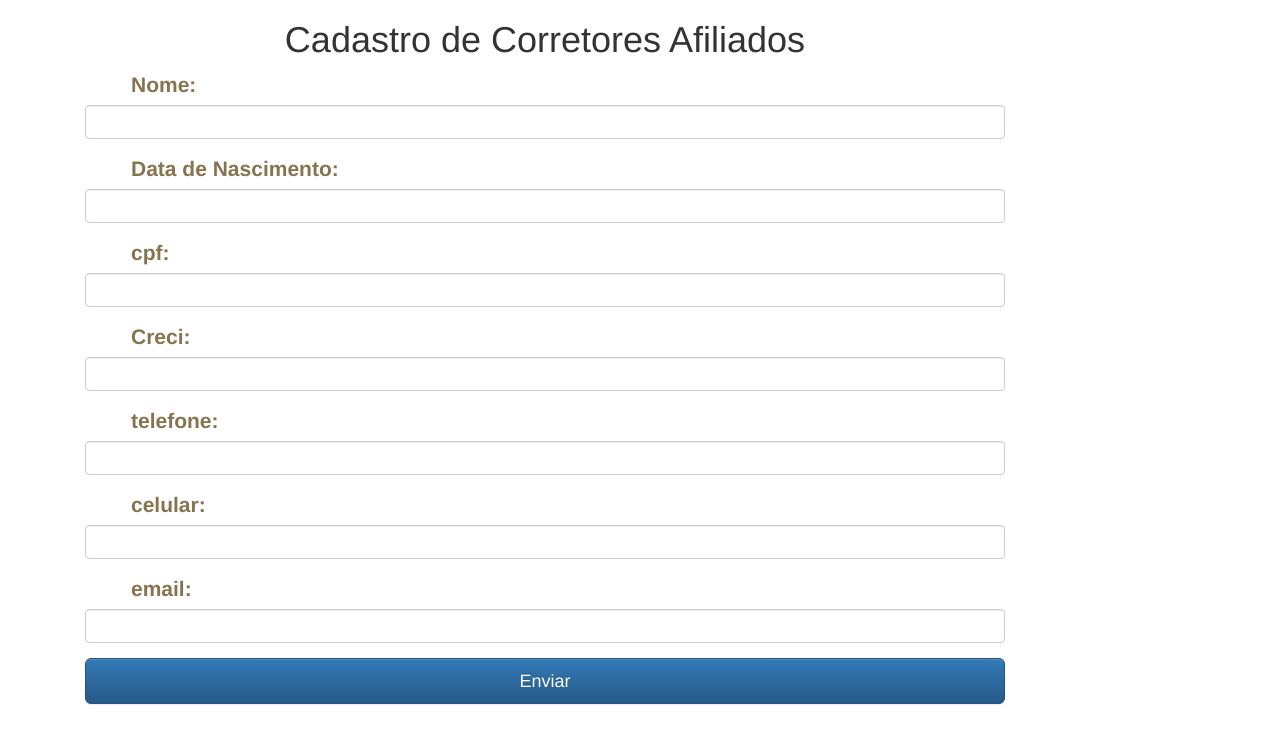
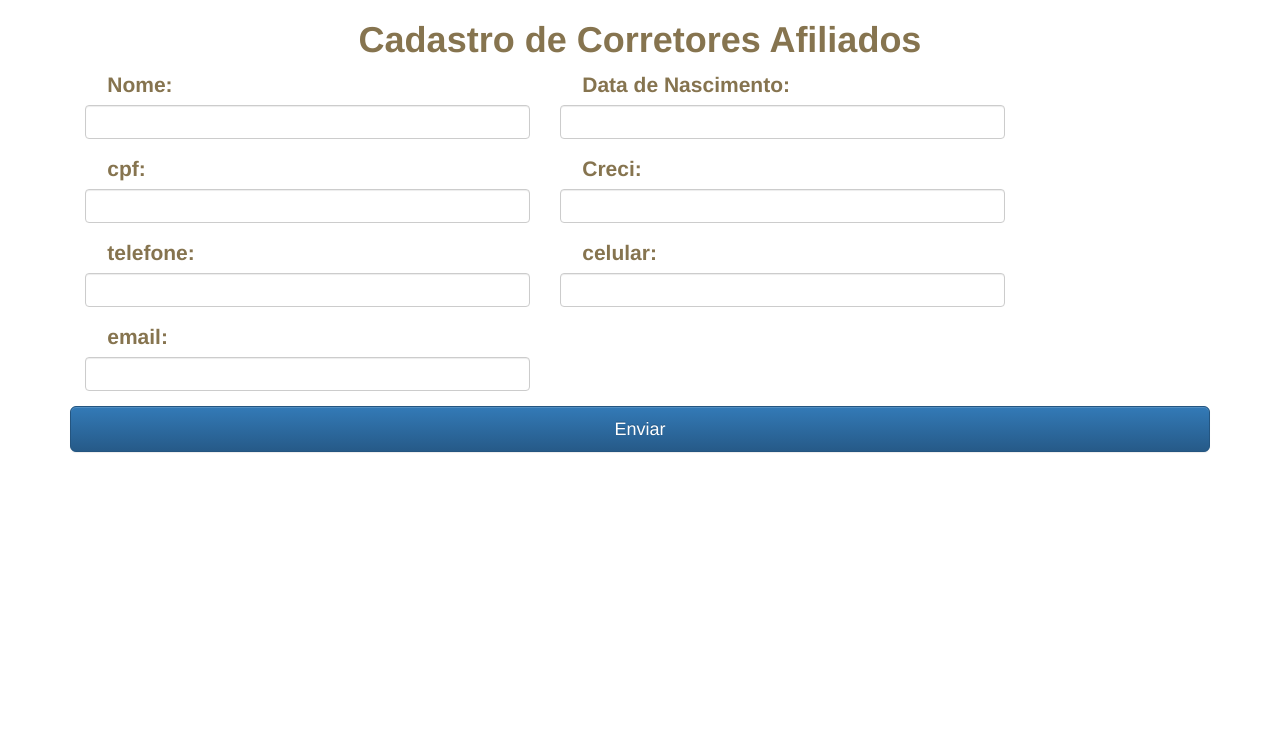
Before and after one commit to fabiaano-teichmann/fvnb, a Django app: page /imobiliaria/corretor/new in a window 1280 px wide. Shown: the top 744 px of the page. Run offline with Django 3.2, Linux system fonts and the light colour scheme; some libraries are stand-ins or nearby versions.

Commit message:
reformulação dos formulários

```diff
--- a/canal_corretor/forms.py
+++ b/canal_corretor/forms.py
@@ -10,8 +10,23 @@ class CorretorForm(forms.ModelForm):
 		fields = ["nome", "nasc", "cpf", "creci",
 		 "telefone", "email", "site", "phone",
 		 "endereco", "cep" ,"cidade",  "email",
-		  "estado"
+		 "estado"
 		  ]
+		widgets = {
+			"nome":forms.TextInput(attrs ={'class': 'form-control'}),
+		  	"nasc" :forms.DateInput(attrs ={'class': 'form-control'}),
+		  	"cpf"	:forms.TextInput(attrs ={'class': 'form-control'}),
+		  	"creci" :forms.TextInput(attrs ={'class': 'form-control'}),
+		  	"telefone" :forms.TextInput(attrs ={'class': 'form-control'}),
+		  	"email" :forms.TextInput(attrs ={'class': 'form-control'}),
+		  	"site" :forms.URLInput(attrs ={'class': 'form-control'}),
+		  	"phone" :forms.TextInput(attrs ={'class': 'form-control'}),
+		  	"endereco":forms.TextInput(attrs ={'class': 'form-control'}),
+		  	"cep" :forms.TextInput(attrs ={'class': 'form-control'}),
+		  	"cidade" :forms.TextInput(attrs ={'class': 'form-control'}),
+		  	"email" :forms.EmailInput(attrs ={'class': 'form-control'}),
+		  	"estado":forms.Select(attrs ={'class': 'form-control'}),
+		  }
 
 #IMOBILIARIA
 class ImobiliariaForm(forms.ModelForm):
--- a/canal_corretor/models.py
+++ b/canal_corretor/models.py
@@ -58,7 +58,7 @@ class Corretor(models.Model):
 	endereco = models.CharField(max_length=254, verbose_name='Endereço *:',blank=False )
 	bairro = models.CharField(verbose_name='Bairro*:',max_length=100,blank=False)
 	cidade = models.CharField(verbose_name='Cidade*:',blank=False,max_length=200)
-	cep = models.CharField(verbose_name=' Cep*:', blank=False, max_length=16)
+	cep = models.CharField(verbose_name=' Cep*:', blank=True, max_length=16)
 	estado = models.CharField(max_length=100, choices=estado, blank=False, verbose_name='Estado*:' )
 	ativacao = models.CharField(max_length=10, choices=status_user, blank=True, default=1)
 	create_date = models.DateTimeField('Data de criação',default=timezone.now)
@@ -107,7 +107,7 @@ class Imobiliaria(models.Model):
 	resp = models.CharField(verbose_name='Corretor Resposável*:', blank=False, max_length=150)
 	email_resp = models.CharField("Email do Responsável:", max_length=200)
 	cpf = models.CharField(verbose_name='CPF *: ', blank=False, max_length=16)
-	creci_f =  models.CharField(verbose_name=' Creci Físico *: ', blank=False, max_length=12)
+	creci_f =  models.CharField(verbose_name=' Creci Físico *: ', blank=True, max_length=12)
 	ativacao = models.CharField(max_length=10, choices=status_user, blank=True, default=1)
 	create_date = models.DateTimeField('Data de criação',default=timezone.now)
 	def __str__(self):
--- a/canal_corretor/templates/canal_corretor/base.html
+++ b/canal_corretor/templates/canal_corretor/base.html
@@ -13,6 +13,7 @@
 <body>
 	<div>
 		<div class="container">
+		<div class="row">
 
 			<!-- Pagina de cadastro e de login -->
 			{%block index%} {%endblock index%}
--- a/canal_corretor/templates/canal_corretor/cad_afiliado.html
+++ b/canal_corretor/templates/canal_corretor/cad_afiliado.html
@@ -1,45 +1,44 @@
 {%extends 'canal_corretor/base.html'%}
 {%block cad_afiliado%}
 
+<div class="col-md-12">
 
-<div class="col-md-10 col-md-ofsset-4">
-
-  <h1 align="center"> Cadastro de Corretores Afiliados  </h1>
+  <h1 class="titulo"> Cadastro de Corretores Afiliados  </h1>
 
   <form method="POST" class="form  center-block">
   {% csrf_token %}
-      <div class="form-group">
+      <div class="form-group col-md-5">
         <label>Nome:</label>
         {{form.nome}}
         {{form.mome.error}}
       </div>
-      <div class="form-group">
+      <div class="form-group col-md-5">
         <label>Data de Nascimento:</label>
         {{form.nasc}}
         {{form.nasc.error}}
       </div>
-      <div class="form-group">
+      <div class="form-group col-md-5">
         <label>cpf:</label>
         {{form.cpf}}
         {{form.cpf.error}}
       </div>
-      <div class="form-group">
+      <div class="form-group col-md-5">
         <label>Creci:</label>
         {{form.creci}}
         {{form.creci.error}}
       </div>
 
-      <div class="form-group">
+      <div class="form-group col-md-5">
        <label>telefone:</label>
        {{form.telefone}}
        {{form.telefone.error}}
       </div>
-      <div class="form-group">
+      <div class="form-group col-md-5">
         <label>celular:</label>
         {{form.phone}}
         {{form.phone.error}}
       </div>
-      <div class="form-group">
+      <div class="form-group col-md-5">
         <label>email:</label>
         {{form.email}}
         {{form.email.error}}
--- a/canal_corretor/templates/canal_corretor/cad_imobi.html
+++ b/canal_corretor/templates/canal_corretor/cad_imobi.html
@@ -1,7 +1,7 @@
 {%extends 'canal_corretor/base.html'%}
 
 {% block cad_imobi %}
-<div class="col-md-10 col-md-ofsset-4">
+<div class="col-md-12">
 
 <h1 class="titulo"> Cadastro de Corretores Afiliados  </h1>
 
```
